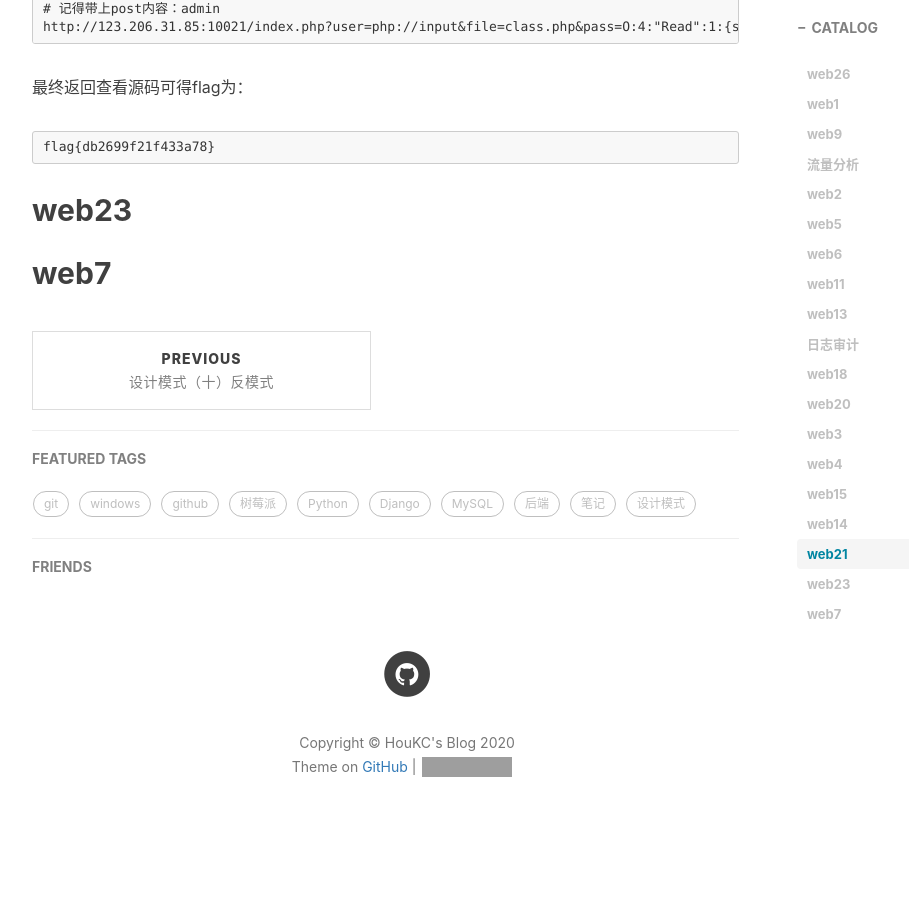
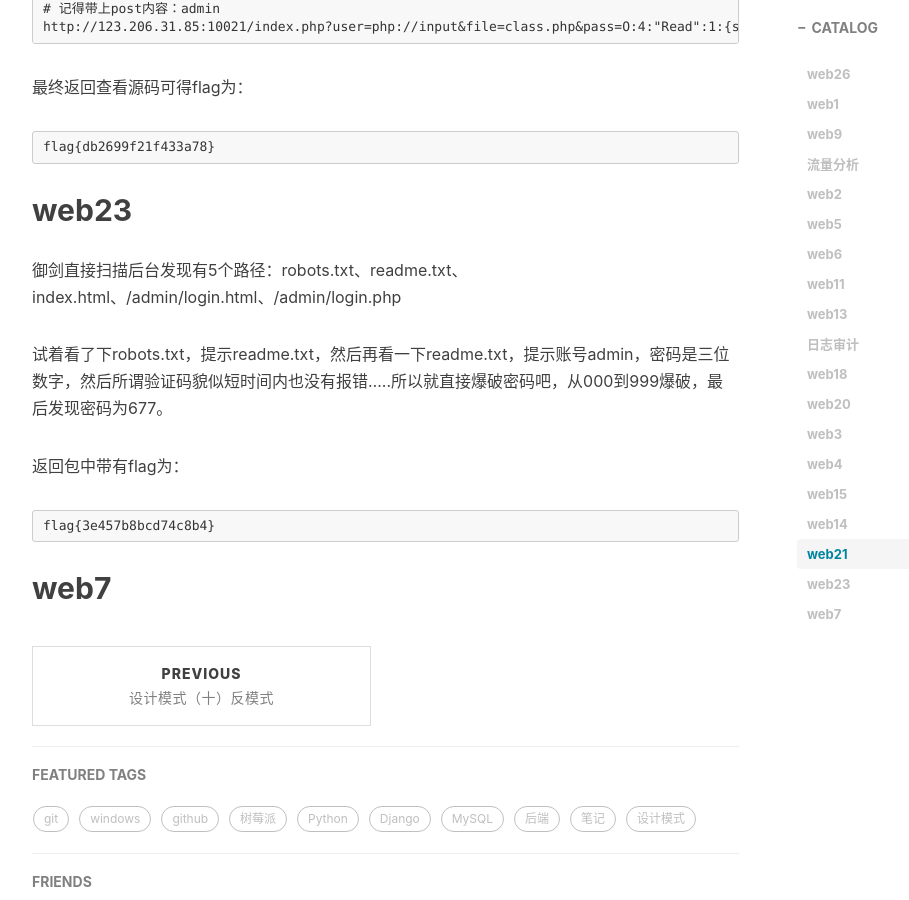
Before and after one commit to HouKC/houkc.github.io, a Jekyll site: the page built from _posts/2020-06-18-newBugKuWeb.md, in a window 1280 px wide and 900 px high, scrolled down 12416 px. Shown: the whole window, without its empty margins (233-1142 px from the left). Built offline with Jekyll 4.4.1, drawn with Linux system fonts in a browser that asks for light colours; nearby versions of some CDN libraries; comment, search, counter and statistics services are not loaded; before the commit the page ends 13287 px from its top, so only the background shows below that; grey boxes are pictures that could not be loaded.

Commit message:
update newBugKuWeb.md

````diff
--- a/_posts/2020-06-18-newBugKuWeb.md
+++ b/_posts/2020-06-18-newBugKuWeb.md
@@ -470,4 +470,13 @@ flag{db2699f21f433a78}
 ```
 
 ## web23
+御剑直接扫描后台发现有5个路径：robots.txt、readme.txt、index.html、/admin/login.html、/admin/login.php
+
+试着看了下robots.txt，提示readme.txt，然后再看一下readme.txt，提示账号admin，密码是三位数字，然后所谓验证码貌似短时间内也没有报错.....所以就直接爆破密码吧，从000到999爆破，最后发现密码为677。
+
+返回包中带有flag为：
+```
+flag{3e457b8bcd74c8b4}
+```
+
 ## web7
````
